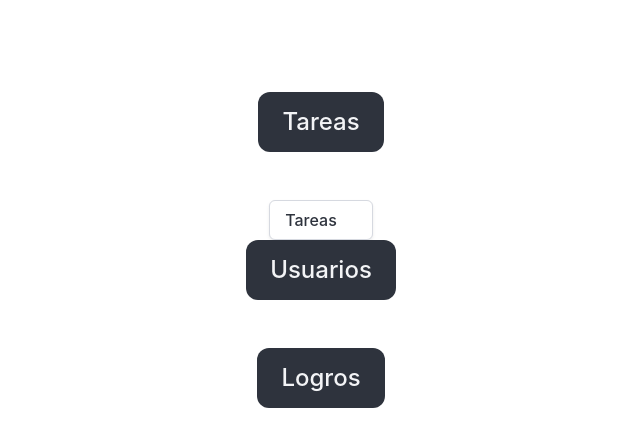
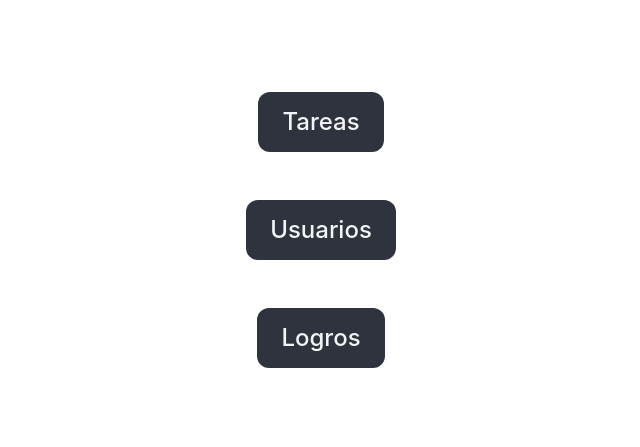
Before and after one commit to Back-End-Gang/sistema-tareas-gamificado, a Django app: page / in a window 1280 px wide. Shown: the part 185-632 px from the top of the page, without its empty margins (319-959 px from the left). Run offline with Django 4.2, Linux system fonts and the light colour scheme.

Commit message:
Ajuste Index

```diff
--- a/TareasGamificado/tareas/templates/index.html
+++ b/TareasGamificado/tareas/templates/index.html
@@ -78,30 +78,6 @@
 
         <br/><br/>
 
-        <div class="dropdown is-hoverable">
-            <div class="dropdown-trigger">
-              <button class="button" aria-haspopup="true" aria-controls="dropdown-menu4">
-                <span>Tareas</span>
-                <span class="icon is-small">
-                  <i class="fas fa-angle-down" aria-hidden="true"></i>
-                </span>
-              </button>
-            </div>
-            <div class="dropdown-menu" id="dropdown-menu4" role="menu">
-              <div class="dropdown-content">
-                <div class="dropdown-item">
-                  <p>
-                    <form action="/listar_tareas/">
-                        <input type="submit" class="button is-dark" value="Tareas" />
-                    </form>
-                    <form action="/tareasListApi/">
-                        <input type="submit" class="button is-dark" target="_blank" value="API de Tareas" />
-                    </form>
-                  </p>
-                </div>
-              </div>
-            </div>
-          </div>
         <form action="listar_usuarios/">
             <input type="submit" class="button is-large is-dark" value="Usuarios" />
         </form>
```
